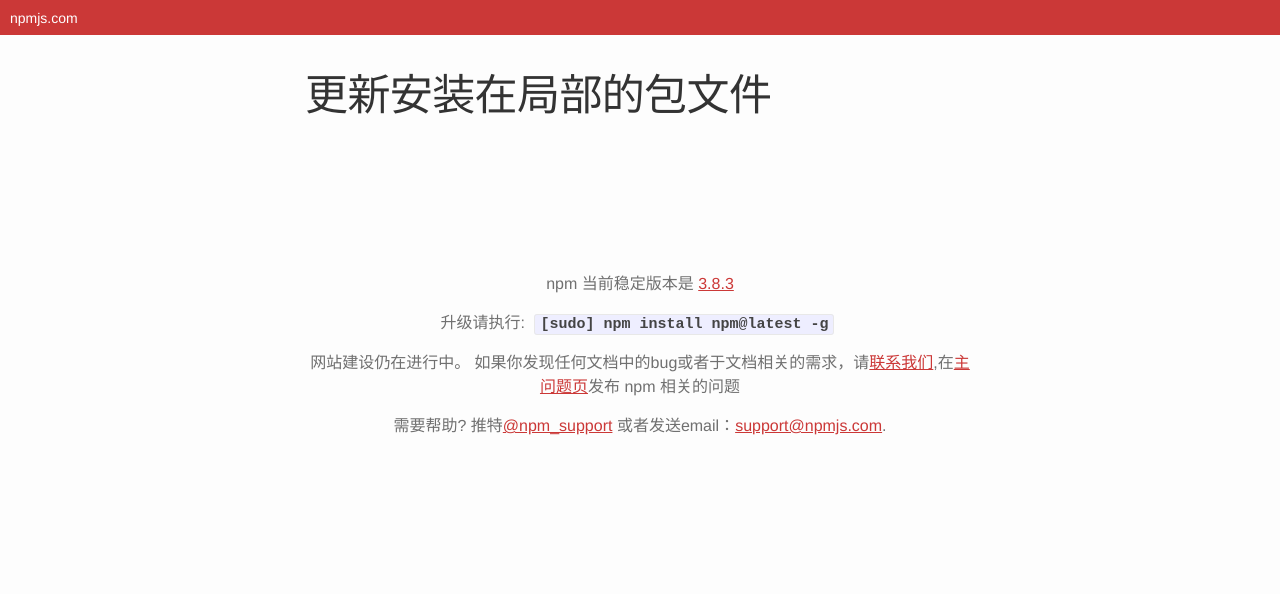
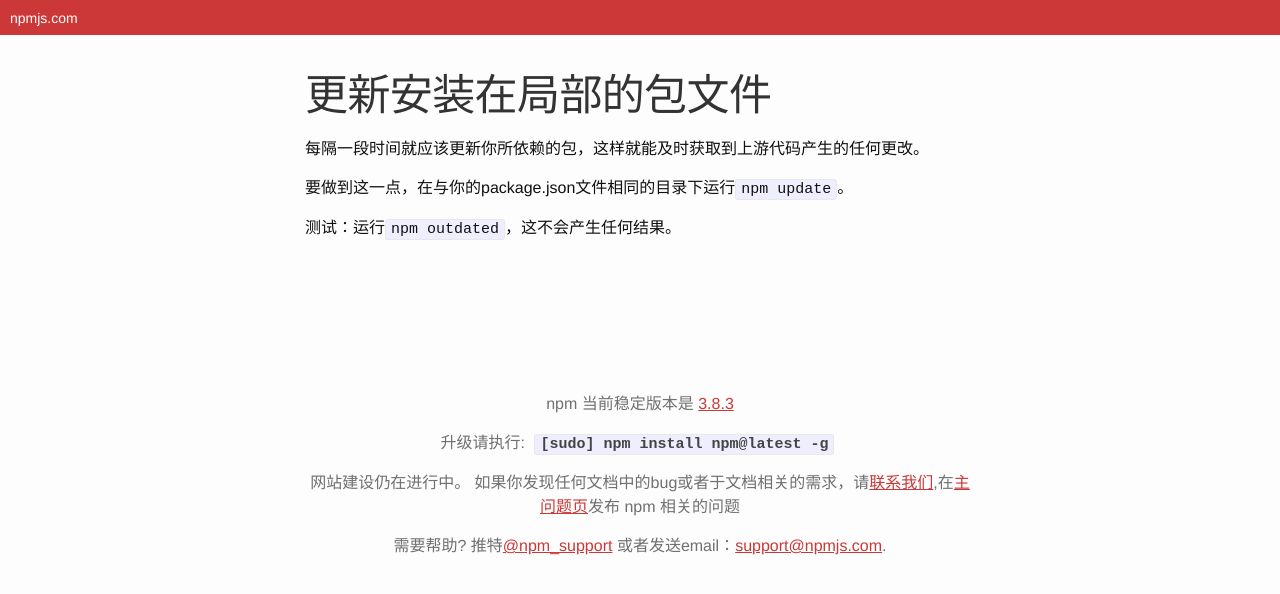
Before and after one commit to LeoHuiyi/npmjs-documentation, a Jekyll site: the page built from _posts/2000-01-10-updatingLocalPackages.md, in a window 1280 px wide. Shown: the top 594 px of the page. Built offline with Jekyll 4.4.1, drawn with Linux system fonts in a browser that asks for light colours.

Commit message:
Update 2000-01-10-updatingLocalPackages.md

```diff
--- a/_posts/2000-01-10-updatingLocalPackages.md
+++ b/_posts/2000-01-10-updatingLocalPackages.md
@@ -2,7 +2,12 @@
 layout: post
 title:  "更新安装在局部的包文件"
 date:   2016-03-29 11:55:25 +0800
-finished: "☆"
+finished: "★"
 tag: 'getting-started'
 order: '06'
 ---
+每隔一段时间就应该更新你所依赖的包，这样就能及时获取到上游代码产生的任何更改。
+
+要做到这一点，在与你的package.json文件相同的目录下运行`npm update`。
+
+测试：运行`npm outdated`，这不会产生任何结果。
```
